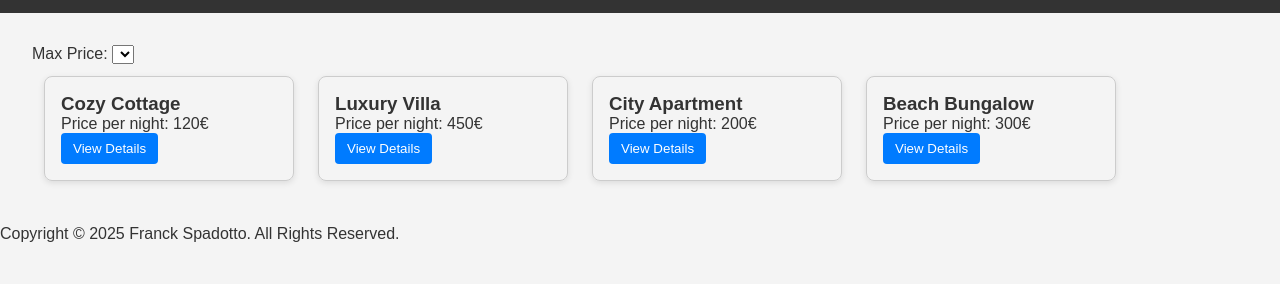
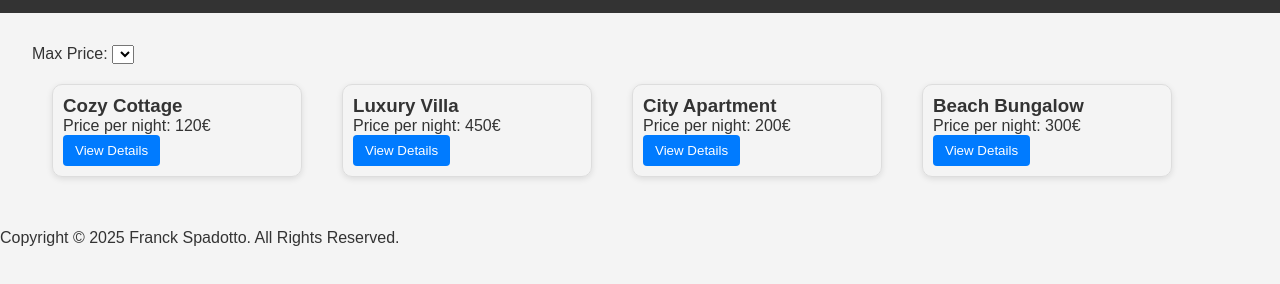
Before and after one commit to Franck-dev-hub/holbertonschool-hbnb, a plain HTML site: page part4/index.html in a window 1280 px wide. Shown: the part 120-404 px from the top of the page. Drawn offline with Linux system fonts and the light colour scheme.

Commit message:
update style

```diff
--- a/part4/css/cards.css
+++ b/part4/css/cards.css
@@ -1,8 +1,8 @@
 .place-card {
-	border: 1px solid #cccccc;
-	border-radius: 8px;
-	padding: 16px;
-	margin: 12px;
+	border: 1px solid #ddd;
+	border-radius: 10px;
+	padding: 10px;
+	margin: 20px;
 	width: 250px;
 	display: inline-block;
 	vertical-align: top;
--- a/part4/css/place.css
+++ b/part4/css/place.css
@@ -1,4 +1,14 @@
-/* Container for the place details */
+/* Place cards */
+.place-card {
+  margin: 20px;
+  padding: 10px;
+  border: 1px solid #ddd;
+  border-radius: 10px;
+  background-color: #fff;
+  box-shadow: 0 1px 4px rgba(0,0,0,0.1);
+}
+
+/* Place infos section */
 .place-details {
   max-width: 800px;
   margin: 20px auto;
@@ -25,10 +35,10 @@
 }
 
 .review-card {
-  border: 1px solid #ccc;
-  border-radius: 8px;
-  padding: 12px;
-  margin-bottom: 12px;
+  margin: 20px;
+  padding: 10px;
+  border: 1px solid #ddd;
+  border-radius: 10px;
   background-color: #fff;
   box-shadow: 0 1px 4px rgba(0,0,0,0.1);
 }
```
